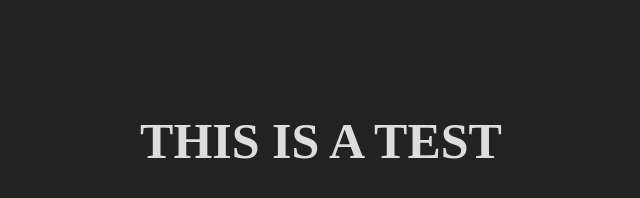
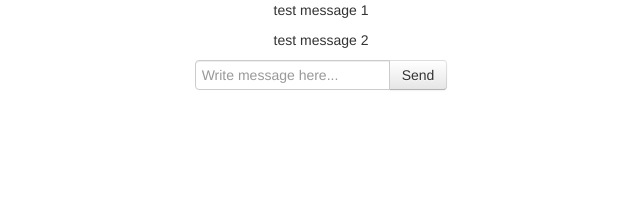
Before and after one commit to deamme/socketio-circles, a website: page public/index.html in a window 1280 px wide. Shown: the whole page, without its empty margins (319-959 px from the left). Drawn offline with Linux system fonts and the light colour scheme.

Commit message:
Express and Socket IO public folder setup.

```diff
--- a/public/index.html
+++ b/public/index.html
@@ -1,15 +1,24 @@
 <!DOCTYPE html>
 <html>
 <head>
-	<title>Test</title>
+	<title>Chat</title>
+	<!--
+	<link rel="stylesheet" type="text/css" href="https://maxcdn.bootstrapcdn.com/bootstrap/3.3.5/css/bootstrap.min.css">
+	-->
+	<link rel="stylesheet" type="text/css" href="bootstrap/bootstrap.min.css">
 	<link rel="stylesheet" type="text/css" href="style.css">
 </head>
 <body>
-<center>
-<br />
-<br />
-<br />
-<p id="testlabel">THIS IS A TEST</p>
-</center>
+	<div id="messages">
+		<p>test message 1</p>
+		<p>test message 2</p>
+	</div>
+	<div id="controls" class="input-append">
+		<input id="textField" class="span2" type="text" placeholder="Write message here...">
+		<button id="sendButton" class="btn" type="button">Send</button>
+	</div>
+
+	<script type="text/javascript" src="https://cdn.socket.io/socket.io-1.3.6.js"></script>
+	<script type="text/javascript" src="script.js"></script>
 </body>
 </html>
--- /dev/null
+++ b/public/script.js
@@ -0,0 +1,4 @@
+document.getElementById("sendButton").addEventListener(function (e) {
+	e.preventDefault();
+	//Socket code here
+});
--- a/public/style.css
+++ b/public/style.css
@@ -1,9 +1,16 @@
 body {
-	background-color: #222222;
+	text-align: center;
+	vertical-align: center;
 }
 
-#testlabel {
-	font-size: 50px;
-	font-weight: bold;
-	color: #DDDDDD;
+#controls {
+	width: 100%;
 }
+
+#textField {
+	width: auto;
+}
+
+#sendButton {
+	width: auto;
+}
```
Also changed, not shown: public/bootstrap/bootstrap.min.css (added), public/bootstrap/bootstrap.min.js (added).
